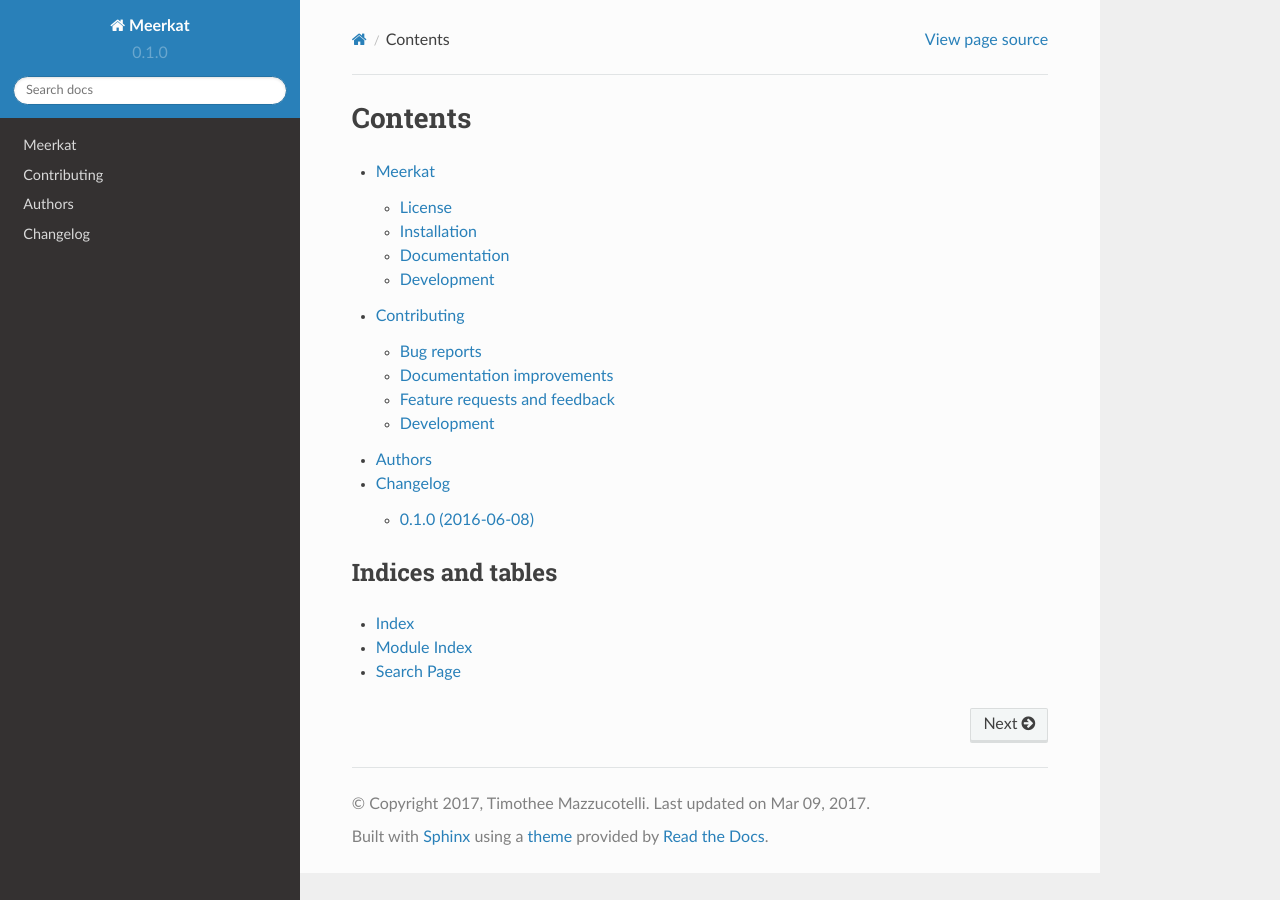
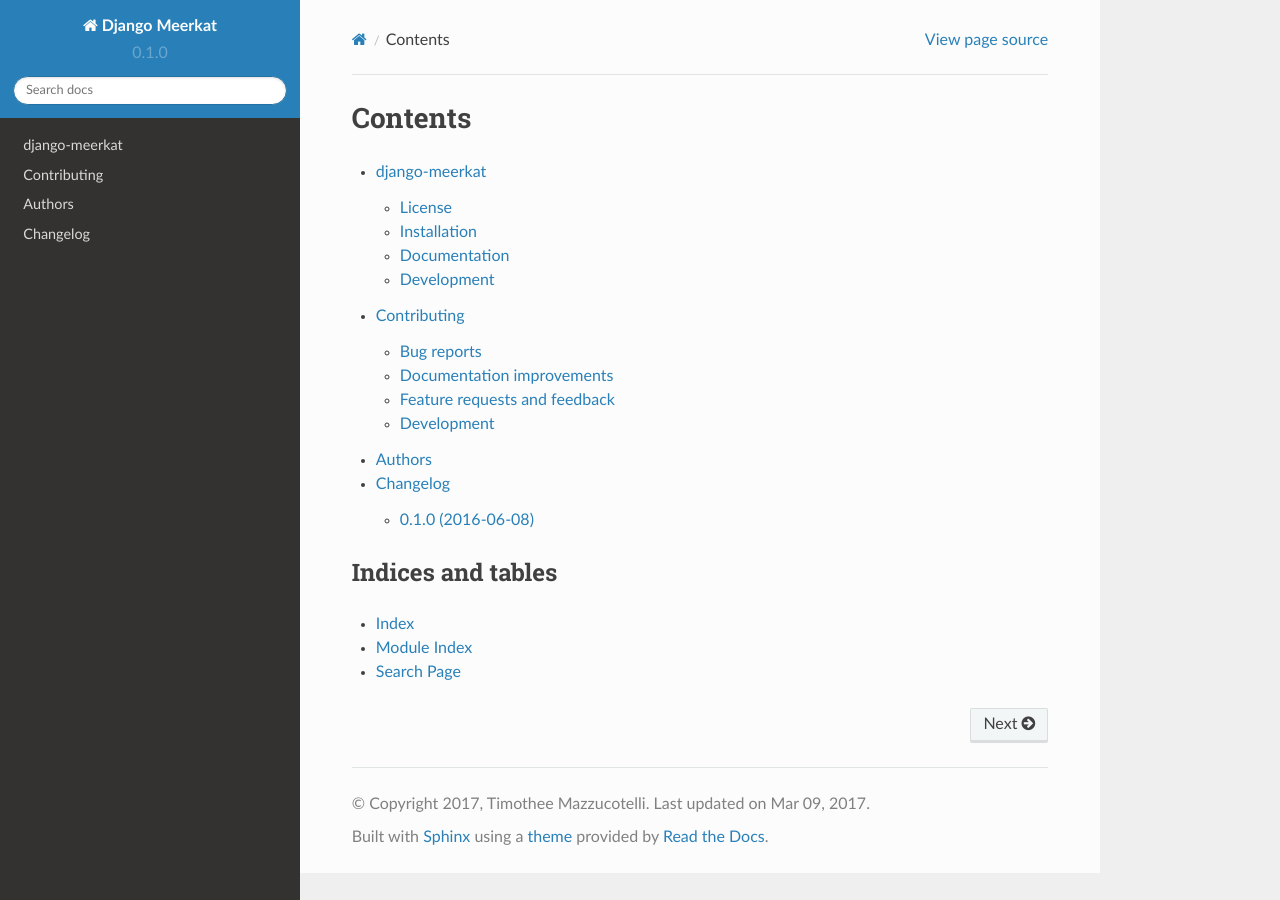
Before and after one commit to pawamoy/django-meerkat, a Sphinx documentation site: the page built from docs/index.rst, in a window 1280 px wide. Built offline with Sphinx 7.4.7 and the Read the Docs theme 2.0.0, drawn with Linux system fonts in a browser that asks for light colours.

Commit message:
Fix docs/conf project name to match rtd url

```diff
--- a/README.rst
+++ b/README.rst
@@ -1,6 +1,6 @@
-=======
-Meerkat
-=======
+==============
+django-meerkat
+==============
 
 .. start-badges
 
@@ -31,8 +31,8 @@
     :alt: Updates
 
 .. |gitter| image:: https://badges.gitter.im/pawamoy/django-meerkat.svg
-    :target: https://gitter.im/pawamoy/django-meerkat
-    :alt: Join the chat at https://gitter.im/pawamoy/django-meerkat
+    :target: https://gitter.im/Pawamoy/django-meerkat
+    :alt: Join the chat at https://gitter.im/Pawamoy/django-meerkat
 
 .. |version| image:: https://img.shields.io/pypi/v/django-meerkat.svg?style=flat
     :target: https://pypi.python.org/pypi/django-meerkat/
--- a/docs/conf.py
+++ b/docs/conf.py
@@ -26,7 +26,7 @@
 
 source_suffix = '.rst'
 master_doc = 'index'
-project = u'Meerkat'
+project = u'Django Meerkat'
 year = '2017'
 author = u'Timothee Mazzucotelli'
 copyright = '{0}, {1}'.format(year, author)
```
